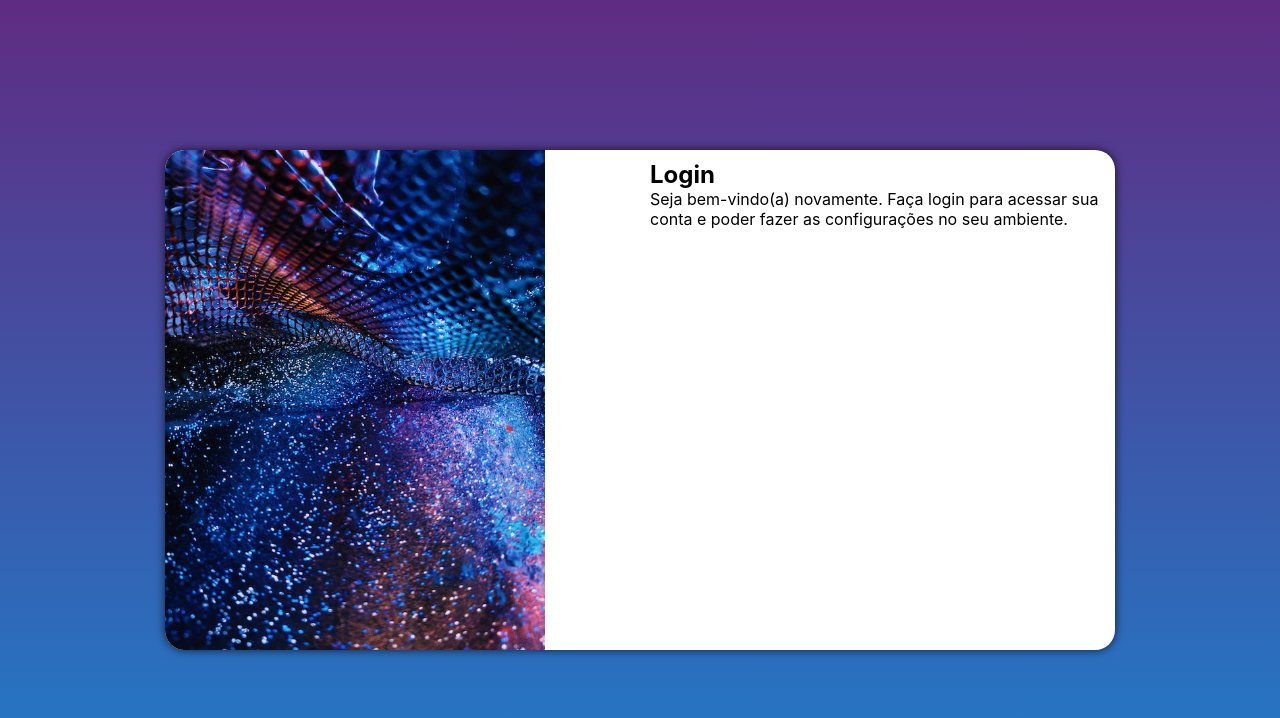
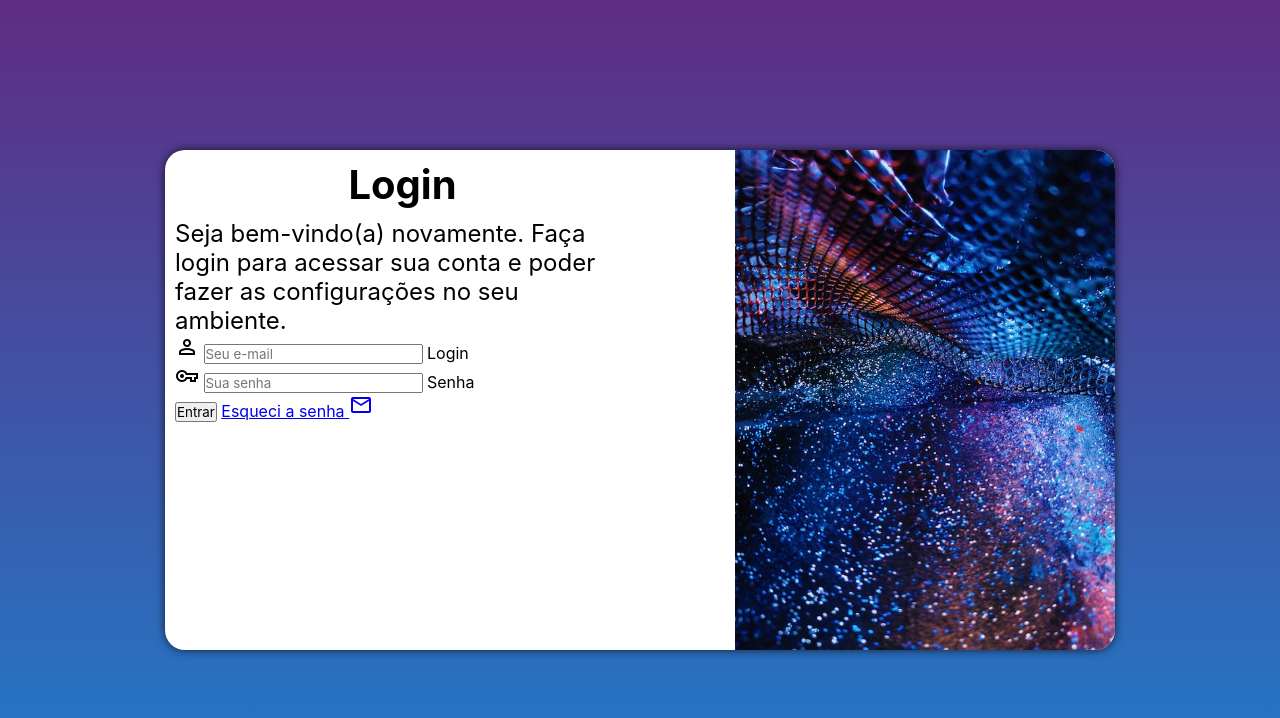
Before and after one commit to herellydjayson/projeto-login, a plain HTML site: page index.html in a window 1280 px wide. Drawn offline with nearby package versions, Linux system fonts and the light colour scheme.

Commit message:
formulário

```diff
--- a/estilos/media-query.css
+++ b/estilos/media-query.css
@@ -16,6 +16,10 @@
         float: right;
         width: 70%;
     }
+
+    div#formulario > p {
+        font-size: 1.3em;
+   }
 }
 
 @media  screen and (min-width: 992px) {
@@ -25,13 +29,17 @@
     }
 
     section#login > div#imagem {
-        float: left;
+        float: right;
         width: 40%;
         height: 100%;
     }
 
     section#login > div#formulario {
-        float: right;
+        float: left;
         width: 50%;
     }
+
+    div#formulario > p {
+        font-size: 1.5em;
+   }
 }
--- a/estilos/style.css
+++ b/estilos/style.css
@@ -55,3 +55,16 @@ section#login > div#formulario {
     padding: 10px;
     display: block;
 }
+
+div#formulario > h1 {
+    text-align: center;
+    margin-bottom: 10px;
+}
+
+div#formulario > h1 {
+      font-size: 2.5em;
+}
+
+div#formulario > p {
+     font-size: 0.8em;
+}
--- a/index.html
+++ b/index.html
@@ -4,6 +4,7 @@
     <meta charset="UTF-8">
     <meta name="viewport" content="width=device-width, initial-scale=1.0">
     <title>Login</title>
+    <link rel="stylesheet" href="https://fonts.googleapis.com/css2?family=Material+Symbols+Outlined:opsz,wght,FILL,GRAD@24,700,1,200" />
     <link rel="shortcut icon" href="imagens/favicon-hd.png" type="image/x-icon">
     <link rel="stylesheet" href="estilos/style.css">
     <link rel="stylesheet" href="estilos/media-query.css">
@@ -17,8 +18,19 @@
         <div id="formulario">
            <h1>Login</h1>
         <p>Seja bem-vindo(a) novamente. Faça login para acessar sua conta e poder fazer as configurações no seu ambiente.</p>
-                 <form action="login.php" method="post">
-
+        <form action="login.php" method="post" autocomplete="on">
+             <div class="campo">
+            <i class="material-symbols-outlined">person</i>
+                <input type="email" name="login" id="ilogin" placeholder="Seu e-mail" autocomplete="email" required maxlength="30">
+                <label for="ilogin">Login</label>
+             </div>
+             <div class="campo">
+                <i class="material-symbols-outlined">vpn_key</i>
+                <input type="password" name="senha" id="isenha" placeholder="Sua senha" autocomplete="current-password" required minlength="8" maxlength="15">
+                <label for="isenha">Senha</label>
+             </div>
+             <input type="submit" value="Entrar">
+             <a href="esqueci.html">Esqueci a senha <i class="material-symbols-outlined">mail</i> </a>
         </form>
         </div>
     </section>
```
Lines whose indentation alone changed are shown as unchanged.
